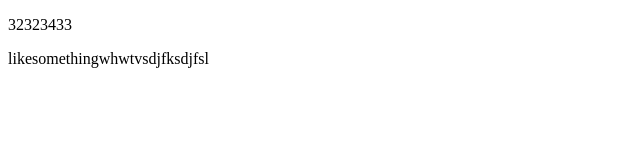
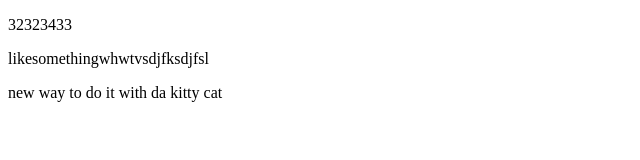
Before and after one commit to liu00633/yuzhouwudi, a plain HTML site: page index.html in a window 1280 px wide. Shown: the whole page, without its empty margins (0-640 px from the left). Drawn offline with Linux system fonts and the light colour scheme.

```diff
--- a/index.html
+++ b/index.html
@@ -8,6 +8,7 @@
 <body>
     <p>32323433</p>
     <p>likesomethingwhwtvsdjfksdjfsl</p>
+    <p>new way to do it with da kitty cat</p>
 
 </body>
 </html>
```
